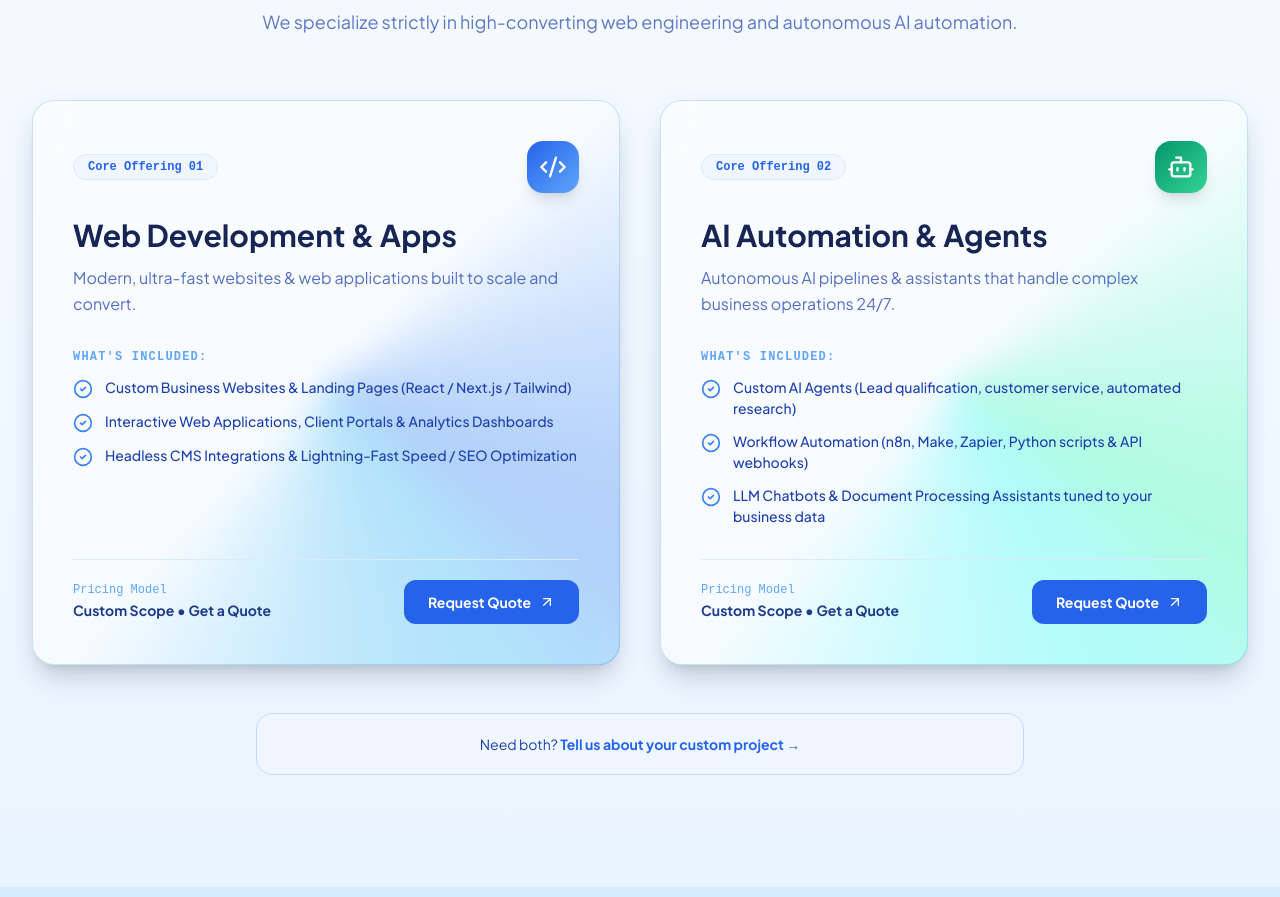
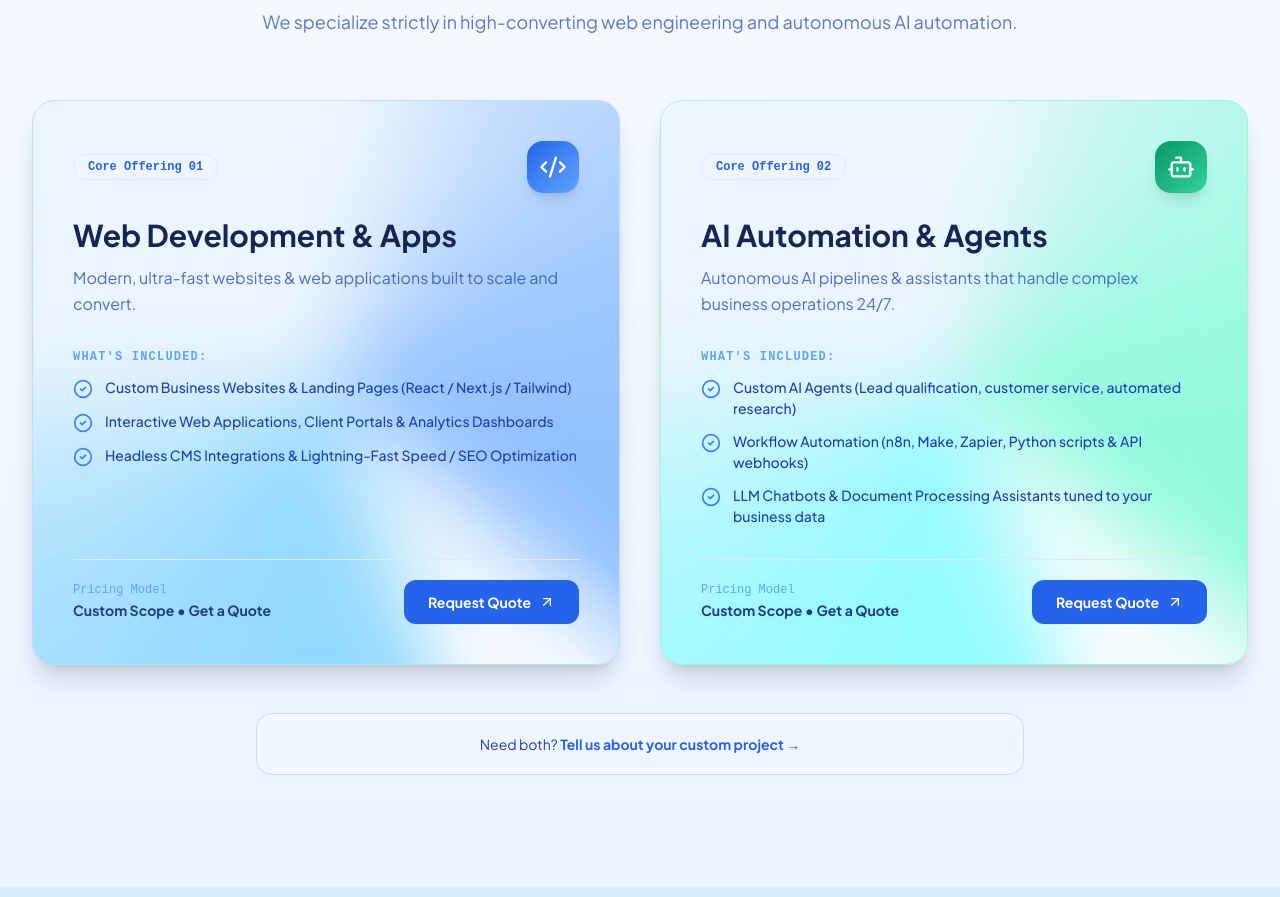
Before and after one commit to habik0601-habibi/zaunlabs, a React (Vite) app: page / in a window 1280 px wide. Shown: the part 4147-5044 px from the top of the page. Built offline with nearby package versions, Linux system fonts and the light colour scheme; no server answers.

Commit message:
Adjust BorderBeam: thinner, brighter neon glow, and highly semi-transparent blue glassy background

```diff
--- a/src/components/Services.jsx
+++ b/src/components/Services.jsx
@@ -69,15 +69,19 @@
               <BorderBeamPanel
                 key={service.id}
                 colors={beamColors}
-                thickness={2}
+                thickness={1.2}
                 radius={24}
                 durationIdle={3.6}
                 durationActive={1.0}
                 className="shadow-xl"
               >
               <div
-                className={`glass-card glass-card-hover rounded-[22px] p-8 md:p-10 border ${service.border}
-                             flex flex-col justify-between group transition-all duration-300 h-full`}
+                className={`backdrop-blur-2xl rounded-[22.8px] p-8 md:p-10 border ${service.border}
+                             bg-[#D6ECFF]/20 hover:bg-[#D6ECFF]/35 transition-all duration-300
+                             flex flex-col justify-between group h-full`}
+                style={{
+                  boxShadow: '0 8px 32px -8px rgba(26, 74, 138, 0.08)',
+                }}
               >
                 <div>
                   <div className="flex items-center justify-between mb-6">
--- a/src/components/ui/border-beam-panel.jsx
+++ b/src/components/ui/border-beam-panel.jsx
@@ -36,7 +36,7 @@
 
 // ─── Utility: build a conic-gradient comet stop ───────────────────────────────
 function comet(hue, alpha, pos) {
-  return `color-mix(in srgb, hsl(${hue} 90% 65%) ${Math.round(alpha * 100)}%, transparent) ${pos}%`;
+  return `color-mix(in srgb, hsl(${hue} 100% 75%) ${Math.round(alpha * 100)}%, transparent) ${pos}%`;
 }
 
 // ─── Inner ring (needs @property for animation) ───────────────────────────────
@@ -48,12 +48,14 @@
 
   const gradient = [
     `transparent 0%`,
-    comet(hue1, 0.0, 20),
-    comet(hue1, 0.6, 35),
+    comet(hue1, 0.0, 10),
+    comet(hue1, 0.6, 28),
     comet(hue1, 1.0, 42),
-    comet(hue2, 1.0, 48),
-    comet(hue2, 0.6, 55),
-    comet(hue2, 0.0, 70),
+    `color-mix(in srgb, #ffffff, transparent 0%) 46%`, // ultra-bright white core
+    `color-mix(in srgb, #ffffff, transparent 0%) 50%`, // ultra-bright white core
+    comet(hue2, 1.0, 54),
+    comet(hue2, 0.6, 68),
+    comet(hue2, 0.0, 85),
     `transparent 100%`,
   ].join(", ");
 
@@ -110,7 +112,7 @@
   className,
   // hue values for the two comet colors — defaults to Zaunlabs cobalt blue palette
   colors = [215, 195],
-  thickness = 2,
+  thickness = 1.5,
   radius = 24,
   durationIdle = 3.6,
   durationActive = 1.1,
```
